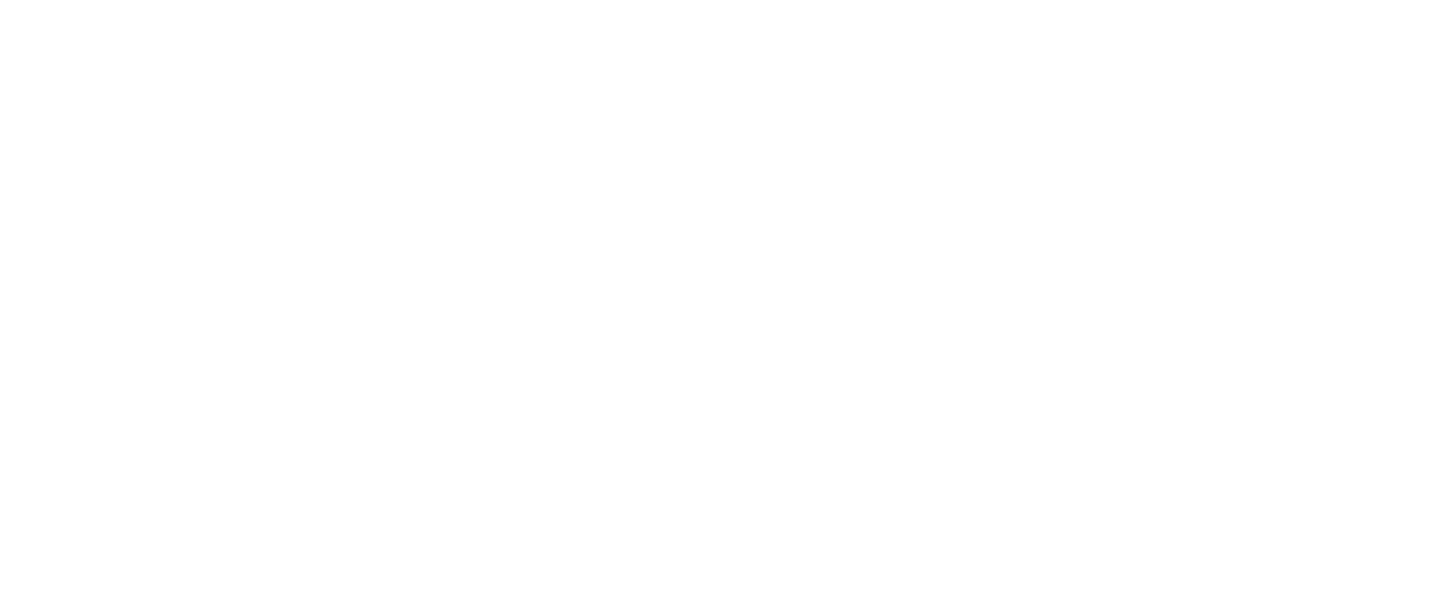
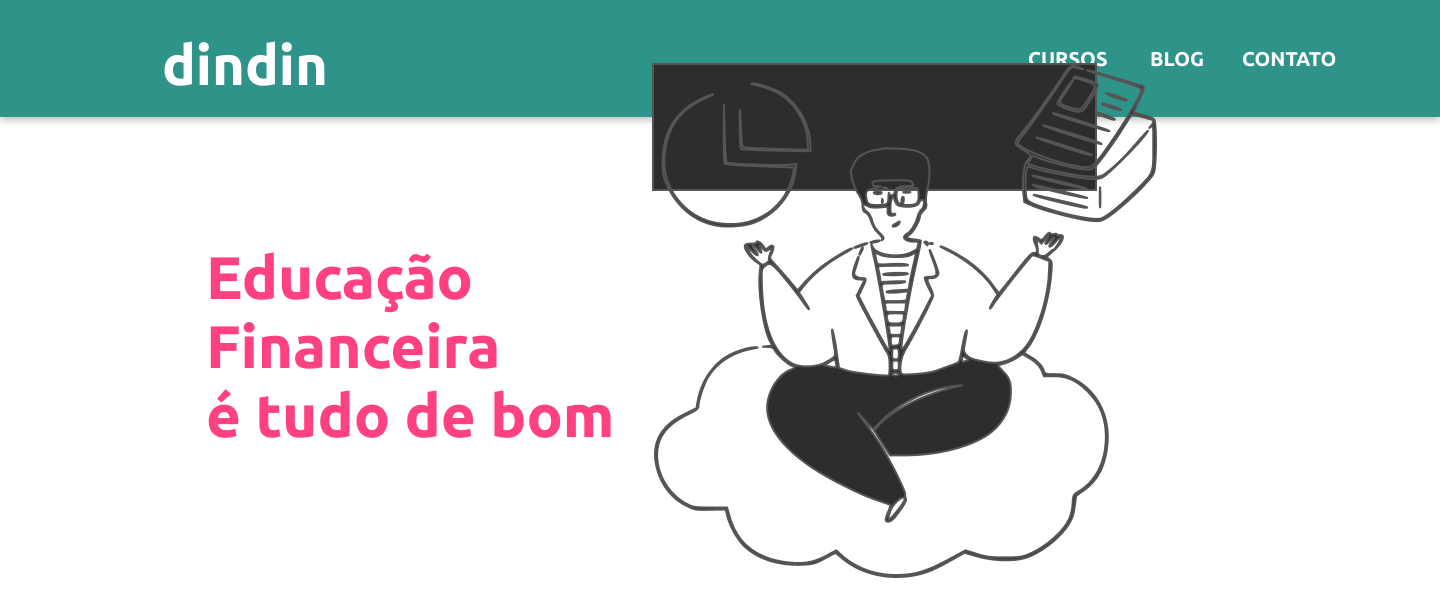
Before and after one commit to filipecalm/xp_landing_page, a plain HTML site: page index.html in a window 1280 px wide. Shown: the whole page, 1440 px wide, since content can reach past the window. Drawn offline with Linux system fonts and the light colour scheme.

Commit message:
Add files via upload

```diff
--- a/index.html
+++ b/index.html
@@ -1,13 +1,27 @@
 <!DOCTYPE html>
 <html lang="pt-br">
+
 <head>
 	<meta charset="UTF-8">
 	<meta name="viewport" content="width=device-width, initial-scale=1.0">
 	<title>DINDIN</title>
-  <link rel="stylesheet" href="style.css">
+	<link rel="stylesheet" href="style.css">
+	<style>
+		@import url('https://fonts.googleapis.com/css2?family=Ubuntu:wght@700&display=swap');
+	</style>
 </head>
 
 <body>
+	<div class="header">
+		<div class="dindin">dindin</div>
+	</div>
+	<div class="cursos">CURSOS</div>
+	<div class="blog">BLOG</div>
+	<div class="contato">CONTATO</div>
+	<div class="titulo"> Educação Financeira <br>é tudo de bom</div>
+	<div class="imagem">
+		<img src="./images/ilustra-banner.png" alt="ilustra-banner">
+	</div>
 
 </body>
 
--- a/style.css
+++ b/style.css
@@ -1,10 +1,11 @@
 *,
 *::before,
 *::after {
-	box-sizing: border-box;
+  box-sizing: border-box;
 }
 
-html, body {
+html,
+body {
   margin: 0;
 }
 
@@ -12,15 +13,126 @@ body {
   background-color: rgba(255, 255, 255, 0.973);
   display: flex;
   justify-content: center;
+  font-family: 'Ubuntu', sans-serif;
 }
 
+/* dindin */
+.dindin {
+  position: absolute;
+  width: 164px;
+  height: 64px;
+  left: 162px;
+  top: 33px;
+
+  font-family: 'Ubuntu';
+  font-style: normal;
+  font-weight: 500;
+  font-size: 56px;
+  line-height: 64px;
+
+  color: #FFFFFF;
+}
+
+/* header */
+.header {
+  position: absolute;
+  width: 1440px;
+  height: 117px;
+  left: 0px;
+  top: 0px;
+
+  background: #2E948A;
+  box-shadow: 0px 3px 7px rgba(0, 0, 0, 0.25);
+}
+
+/* CURSOS */
+.cursos {
+  position: absolute;
+  width: 80px;
+  height: 23px;
+  left: 1028px;
+  top: 47px;
+
+  font-family: 'Ubuntu';
+  font-style: normal;
+  font-weight: 700;
+  font-size: 20px;
+  line-height: 23px;
+  /* identical to box height */
+
+  text-transform: uppercase;
+
+  color: #FDFDFD;
+}
+
+/* BLOG */
+.blog {
+  position: absolute;
+  width: 55px;
+  height: 23px;
+  left: 1150px;
+  top: 47px;
+
+  font-family: 'Ubuntu';
+  font-style: normal;
+  font-weight: 700;
+  font-size: 20px;
+  line-height: 23px;
+  /* identical to box height */
+
+  text-transform: uppercase;
+
+  color: #FDFDFD;
+}
+
+/* CONTATO */
+.contato {
+  position: absolute;
+  width: 95px;
+  height: 23px;
+  left: 1242px;
+  top: 47px;
+
+  font-family: 'Ubuntu';
+  font-style: normal;
+  font-weight: 700;
+  font-size: 20px;
+  line-height: 23px;
+  /* identical to box height */
+
+  text-transform: uppercase;
+
+  color: #FDFDFD;
+}
+
+.titulo {
+  position: absolute;
+  width: 488px;
+  height: 216px;
+  left: 206px;
+  top: 242px;
+
+  font-family: 'Ubuntu';
+  font-style: normal;
+  font-weight: 700;
+  font-size: 60px;
+  line-height: 69px;
+  color: #FF4081;
+}
+
+.imagem {
+  position: absolute;
+  left: 50.9%;
+  right: 14.31%;
+  top: 7.88%;
+  bottom: 76.13%;
+
+  background: #2D2D2D;
+  border: 2px solid #555555;
+}
 
 /* RESPONSIVIDADE */
 
-@media screen and (max-width:700px) {
+@media screen and (max-width:700px) {}
 
-}
-
-@media screen and (min-width:1000px){
-
-}
+@media screen and (min-width:1000px) {}
```
